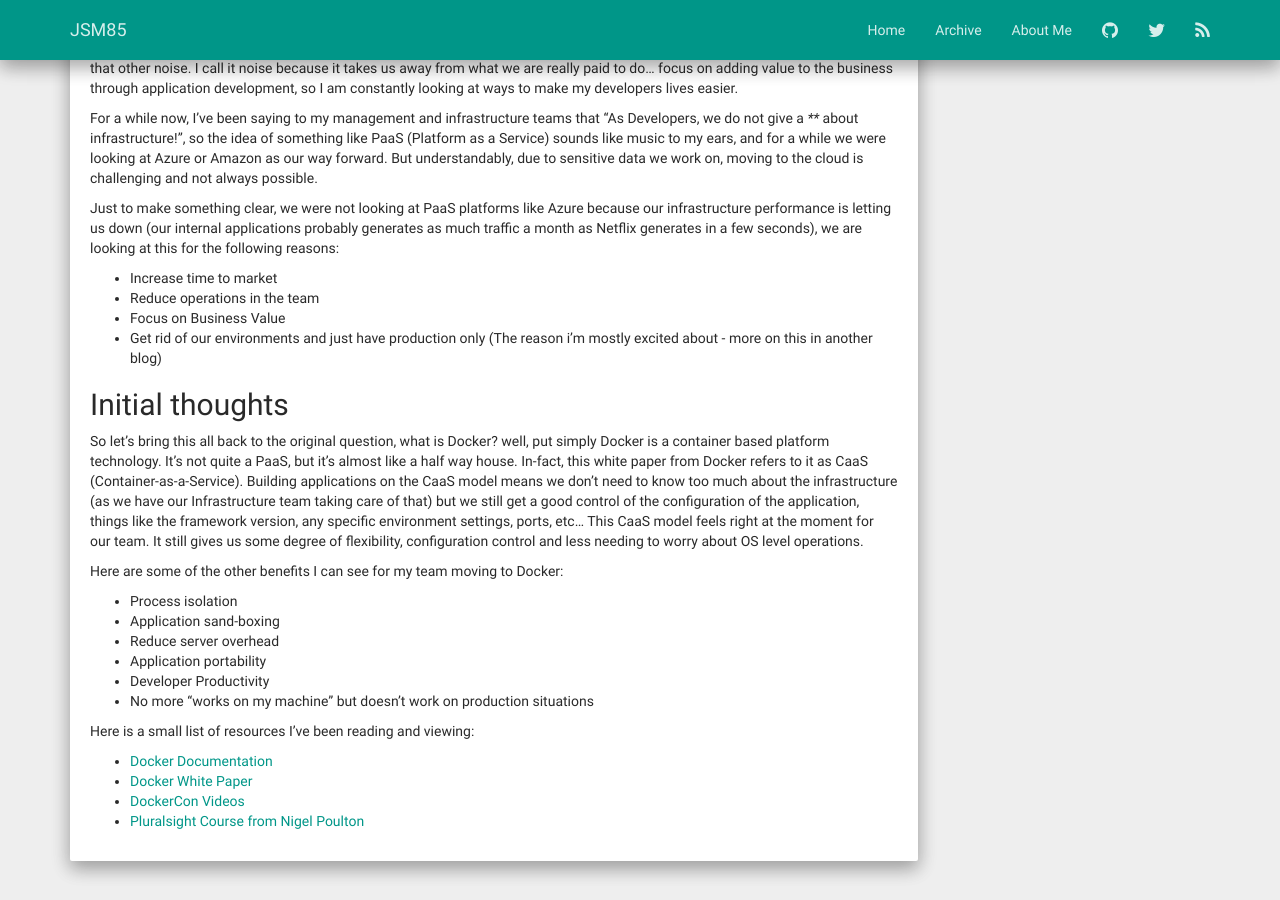
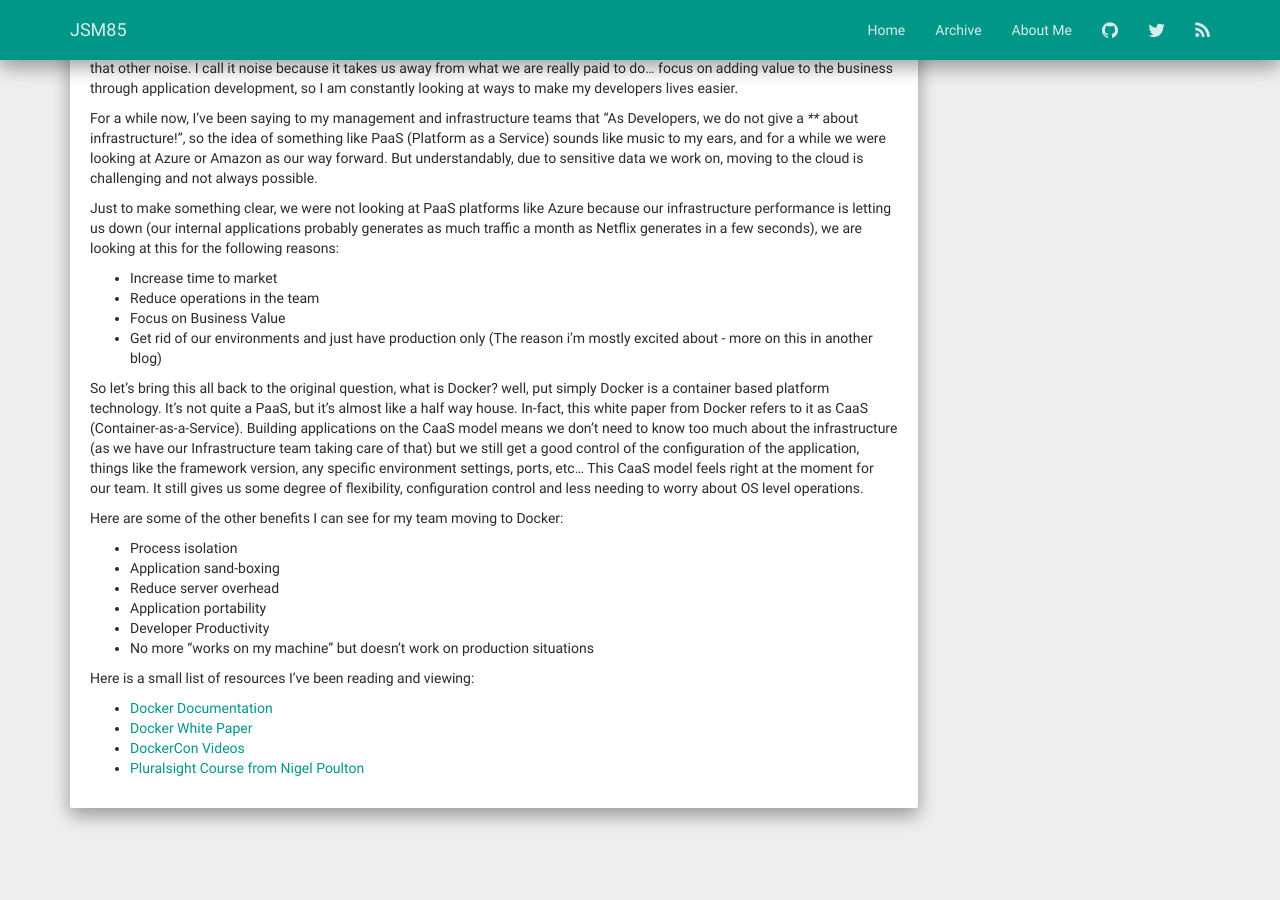
Before and after one commit to jsm85/jsm85.github.io, a Jekyll site: the page built from _posts/2016-01-05-looking-at-docker.md, in a window 1280 px wide and 900 px high, scrolled down 995 px. Built offline with Jekyll 4.4.1, drawn with Linux system fonts in a browser that asks for light colours; nearby versions of some CDN libraries; comment, search, counter and statistics services are not loaded; after the commit the page ends 1842 px from its top, so only the background shows below that.

Commit message:
updated a few mistakes

```diff
--- a/_posts/2016-01-05-looking-at-docker.md
+++ b/_posts/2016-01-05-looking-at-docker.md
@@ -29,8 +29,6 @@ By breaking down our application into smaller services, we introduced a new set
 - Focus on Business Value
 - Get rid of our environments and just have production only (The reason i'm mostly excited about - more on this in another blog)
 
-## Initial thoughts
-
 So let's bring this all back to the original question, what is Docker? well, put simply Docker is a container based platform technology. It's not quite a PaaS, but it's almost like a half way house. In-fact, this white paper from Docker refers to it as CaaS (Container-as-a-Service). Building applications on the CaaS model means we don't need to know too much about the infrastructure (as we have our Infrastructure team taking care of that) but we still get a good control of the configuration of the application, things like the framework version, any specific environment settings, ports, etc... This CaaS model feels right at the moment for our team. It still gives us some degree of flexibility, configuration control and less needing to worry about OS level operations.
 
 Here are some of the other benefits I can see for my team moving to Docker:
@@ -42,7 +40,7 @@ Here are some of the other benefits I can see for my team moving to Docker:
 - No more "works on my machine" but doesn't work on production situations
 
 Here is a small list of resources I've been reading and viewing:
-* [Docker Documentation](http://docs.docker.com)
-* [Docker White Paper](https://www.docker.com/sites/default/files/WP_Modern%20App%20Architecture%20for%20Enterprise%20-%20Jan%202016.pdf)
-* [DockerCon Videos](https://www.docker.com/community/dockercon)
-* [Pluralsight Course from Nigel Poulton](https://www.pluralsight.com/courses/docker-deep-dive)
+- [Docker Documentation](http://docs.docker.com)
+- [Docker White Paper](https://www.docker.com/sites/default/files/WP_Modern%20App%20Architecture%20for%20Enterprise%20-%20Jan%202016.pdf)
+- [DockerCon Videos](https://www.docker.com/community/dockercon)
+- [Pluralsight Course from Nigel Poulton](https://www.pluralsight.com/courses/docker-deep-dive)
```
Also changed, not shown: _posts/2016-02-17-linking-containers-using-docker-compose.md (+1 -1 lines), _posts/2016-03-16-sybase-drivers-dotnet-without-installation.md (+2 -2 lines).
